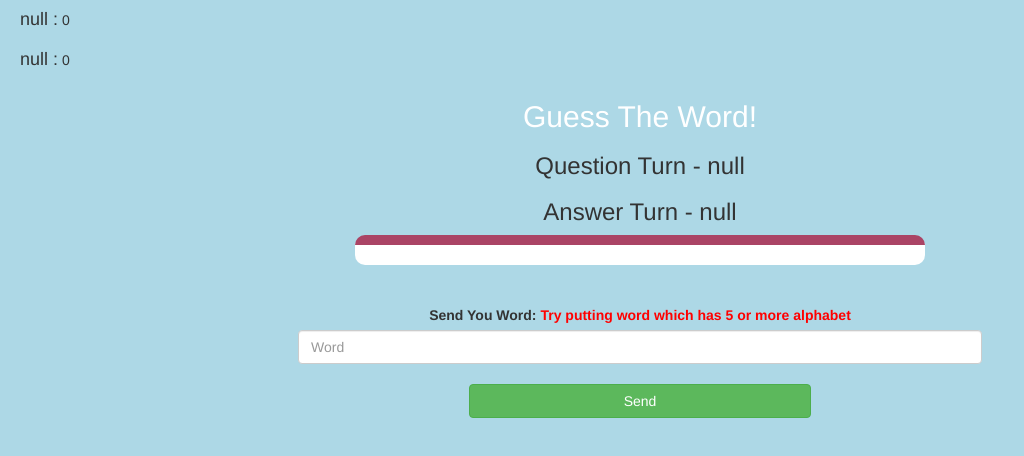
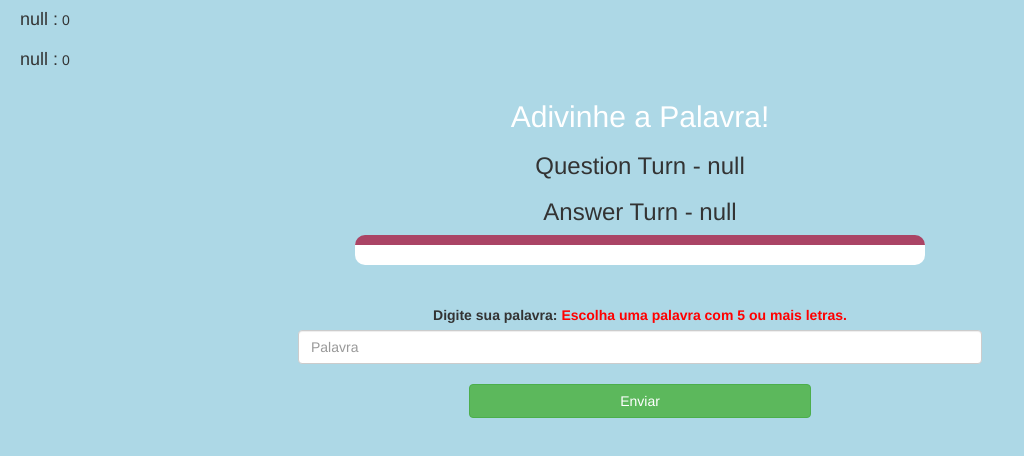
Before and after one commit to LuizByjus/C89909192a, a plain HTML site: page game_page.html in a window 1280 px wide. Shown: the whole page, without its empty margins (0-1024 px from the left). Drawn offline with nearby package versions, Linux system fonts and the light colour scheme.

Commit message:
Update game_page.html

```diff
--- a/game_page.html
+++ b/game_page.html
@@ -1,7 +1,7 @@
 <!DOCTYPE html>
 <html>
 <head>
-	<title>Guess The Word</title>
+	<title>Adivinhe a Palavra</title>
 
 <meta name="viewport" content="width=device-width, initial-scale=1">
 <link rel="stylesheet" href="https://maxcdn.bootstrapcdn.com/bootstrap/3.4.0/css/bootstrap.min.css">
@@ -17,18 +17,18 @@
 
 <div class="container">
 	<center>
-		<h2 style="color: white;">Guess The Word!</h2>
+		<h2 style="color: white;">Adivinhe a Palavra!</h2>
 		<h3 id="player_question"></h3>
 		<h3 id="player_answer"></h3>
 		<div id="output" class="col-lg-6"> </div>
 		<br>
 		<br>
-		<label>Send You Word: <b style="color: red">Try putting word which has 5 or more alphabet
+		<label>Digite sua palavra: <b style="color: red">Escolha uma palavra com 5 ou mais letras.
 		</b>
 		</label>
-		<input type="text" id="word" class="form-control" placeholder="Word">
+		<input type="text" id="word" class="form-control" placeholder="Palavra">
 		<br>
-		<button onclick="send()" class="btn btn-success" style="width: 30%;">Send</button>
+		<button onclick="send()" class="btn btn-success" style="width: 30%;">Enviar</button>
 	</center>
 </div>
 
```
